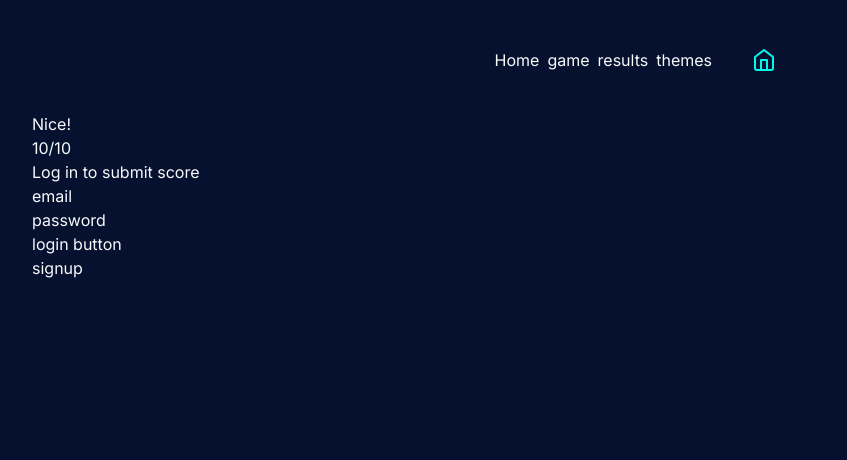
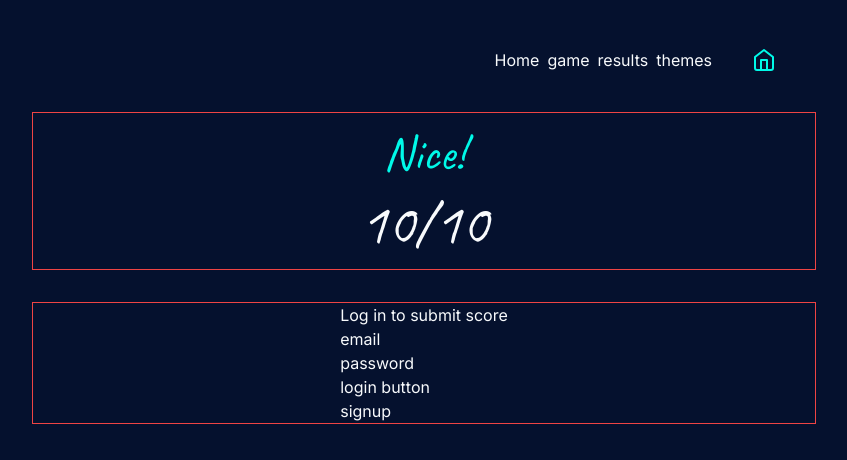
Before and after one commit to jwbw29/logo-trivia, a Next.js app: page /results in a window 1280 px wide. Shown: the top 460 px of the page, without its empty margins (216-1063 px from the left). Built offline with nearby package versions, Linux system fonts and the light colour scheme.

Commit message:
Refactor game page to update result message and score display

```diff
--- a/app/results/page.tsx
+++ b/app/results/page.tsx
@@ -16,9 +16,26 @@ export default function Results() {
           </Link>
         </Button>
       </nav>
-      <div>Nice!</div>
-      <div>10/10</div>
-      {true ? <Login /> : <LeaderboardTabs />}{" "}
+      <div className="testBorder flex flex-col justify-center items-center gap-4 p-4">
+        <div aria-label="result message">
+          {/*
+          - if score = 0-1, message = 'Uh...'
+          - if score = 2-4, message = 'Try again, maybe?'
+          - if score = 5-7, message = 'Not bad!'
+          - if score = 8-10, message = 'Nice!' */}
+          <h1 className="text-5xl font-caveat text-primary">Nice!</h1>
+        </div>
+        <div
+          aria-label="result score"
+          className="flex items-center justify-center "
+        >
+          {" "}
+          <h1 className="text-6xl font-caveat ">10/10 </h1>
+        </div>
+      </div>
+      <div className="testBorder flex justify-center items-center my-8">
+        {true ? <Login /> : <LeaderboardTabs />}{" "}
+      </div>
     </main>
   );
 }
```
